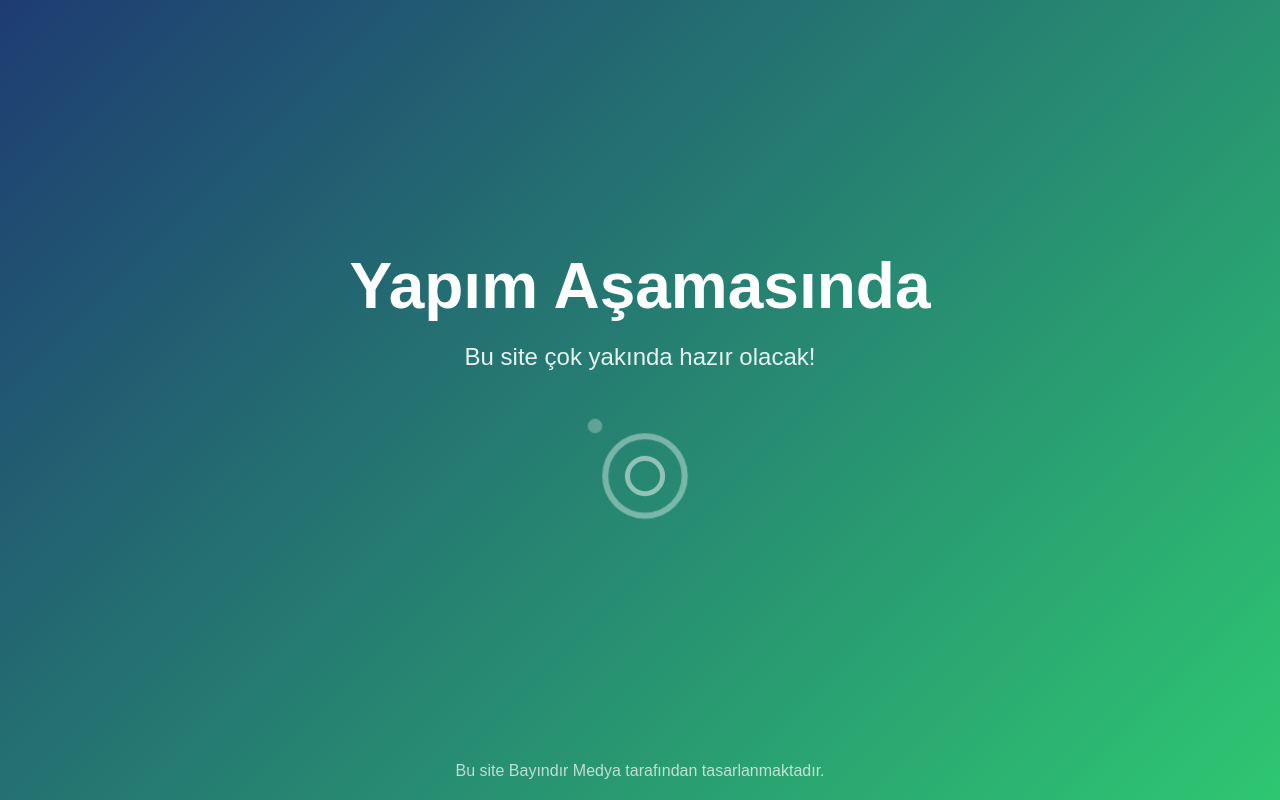
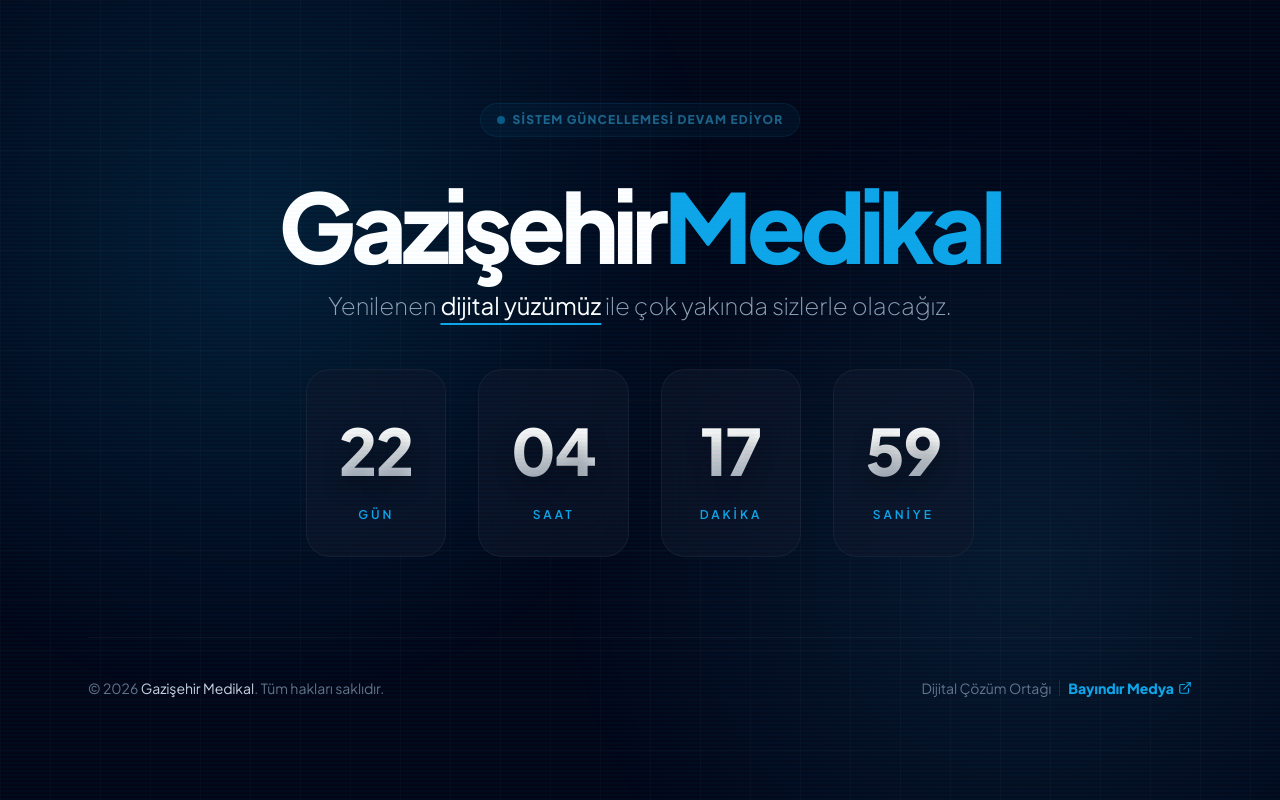
Before and after one commit to Metebay/y-kleniyor, a plain HTML site: page index.html in a window 1280 px wide. Drawn offline with nearby package versions, Linux system fonts and the light colour scheme.

Commit message:
Update title and enhance countdown page layout

```diff
--- a/index.html
+++ b/index.html
@@ -3,91 +3,198 @@
 <head>
     <meta charset="UTF-8">
     <meta name="viewport" content="width=device-width, initial-scale=1.0">
-    <title>Yapım Aşamasında</title>
+    <title>Gazişehir Medikal | Yakında</title>
+    <script src="https://cdn.tailwindcss.com"></script>
+    <link href="https://fonts.googleapis.com/css2?family=Plus+Jakarta+Sans:wght@200;400;600;800&display=swap" rel="stylesheet">
     <style>
+        :root {
+            --brand-blue: #0ea5e9;
+            --brand-dark: #020617;
+        }
+
         body {
+            font-family: 'Plus Jakarta Sans', sans-serif;
+            background-color: var(--brand-dark);
+            color: #f8fafc;
             margin: 0;
-            padding: 0;
-            font-family: 'Poppins', Arial, sans-serif;
-            background: linear-gradient(135deg, #1e3c72, #2ec771);
-            color: #fff;
+            overflow: hidden;
             display: flex;
-            flex-direction: column;
             align-items: center;
             justify-content: center;
-            height: 100vh;
-            overflow: hidden;
-            text-align: center;
+            min-height: 100vh;
         }
 
-        h1 {
-            font-size: 4rem;
-            margin: 0;
+        /* Modern Mesh Arka Plan */
+        .bg-pattern {
+            position: fixed;
+            inset: 0;
+            background-image:
+                radial-gradient(circle at 20% 30%, rgba(14, 165, 233, 0.15) 0%, transparent 40%),
+                radial-gradient(circle at 80% 70%, rgba(56, 189, 248, 0.1) 0%, transparent 40%);
+            z-index: -1;
         }
 
-        .description {
-            font-size: 1.5rem;
-            margin: 20px 0;
-            color: rgba(255, 255, 255, 0.9);
+        .grid-overlay {
+            position: fixed;
+            inset: 0;
+            background-image: linear-gradient(rgba(255,255,255,0.02) 1px, transparent 1px),
+                              linear-gradient(90deg, rgba(255,255,255,0.02) 1px, transparent 1px);
+            background-size: 50px 50px;
+            z-index: -1;
         }
 
-        .animation-wrapper {
+        /* Geri Sayım Kutuları */
+        .stat-card {
+            background: rgba(15, 23, 42, 0.6);
+            border: 1px solid rgba(255, 255, 255, 0.05);
+            backdrop-filter: blur(20px);
+            border-radius: 1.5rem;
+            padding: 2rem;
+            min-width: 140px;
+            transition: all 0.3s ease;
             position: relative;
-            width: 100px;
-            height: 100px;
-            margin: 30px 0;
+            overflow: hidden;
         }
 
-        .circle {
+        .stat-card::before {
+            content: '';
             position: absolute;
-            border: 5px solid rgba(255, 255, 255, 0.5);
-            border-radius: 50%;
-            animation: pulse 1.5s infinite;
+            top: 0;
+            left: 0;
+            width: 100%;
+            height: 2px;
+            background: linear-gradient(90deg, transparent, var(--brand-blue), transparent);
+            transform: translateX(-100%);
+            transition: 0.5s;
         }
 
-        .circle:nth-child(2) {
-            width: 60px;
-            height: 60px;
-            top: 20px;
-            left: 20px;
-            animation-delay: 0.3s;
+        .stat-card:hover::before {
+            transform: translateX(100%);
         }
 
-        .circle:nth-child(3) {
-            width: 30px;
-            height: 30px;
-            top: 35px;
-            left: 35px;
-            animation-delay: 0.6s;
+        .number-glow {
+            font-size: 4rem;
+            font-weight: 800;
+            letter-spacing: -0.02em;
+            background: linear-gradient(to bottom, #fff 40%, #94a3b8);
+            -webkit-background-clip: text;
+            -webkit-text-fill-color: transparent;
+            text-shadow: 0 10px 20px rgba(0,0,0,0.3);
         }
 
-        footer {
-            font-size: 1rem;
-            color: rgba(255, 255, 255, 0.7);
-            position: absolute;
-            bottom: 20px;
+        .label-tech {
+            font-size: 0.75rem;
+            font-weight: 600;
+            text-transform: uppercase;
+            letter-spacing: 0.25em;
+            color: var(--brand-blue);
+            margin-top: 0.5rem;
         }
 
-        @keyframes pulse {
-            0%, 100% {
-                transform: scale(1);
-                opacity: 1;
-            }
-            50% {
-                transform: scale(1.5);
-                opacity: 0.5;
-            }
+        /* Animasyonlu Tarama Çizgisi */
+        .scan-line {
+            position: fixed;
+            top: 0;
+            left: 0;
+            width: 100%;
+            height: 100%;
+            background: linear-gradient(to bottom, transparent 50%, rgba(14, 165, 233, 0.03) 50%);
+            background-size: 100% 4px;
+            pointer-events: none;
+            z-index: 20;
+        }
+
+        @media (max-width: 768px) {
+            .stat-card { min-width: 100px; padding: 1.25rem; }
+            .number-glow { font-size: 2.5rem; }
+            .label-tech { font-size: 0.6rem; }
         }
     </style>
 </head>
 <body>
-    <h1>Yapım Aşamasında</h1>
-    <p class="description">Bu site çok yakında hazır olacak!</p>
-    <div class="animation-wrapper">
-        <div class="circle"></div>
-        <div class="circle"></div>
-        <div class="circle"></div>
+    <div class="bg-pattern"></div>
+    <div class="grid-overlay"></div>
+    <div class="scan-line"></div>
+
+    <div class="relative z-10 w-full max-w-6xl px-6 py-12 flex flex-col items-center text-center">
+        <!-- Badge -->
+        <div class="inline-flex items-center gap-2 px-4 py-2 rounded-full bg-sky-500/10 border border-sky-500/20 text-sky-400 text-xs font-bold uppercase tracking-widest mb-10 animate-pulse">
+            <span class="w-2 h-2 rounded-full bg-sky-500"></span>
+            Sistem Güncellemesi Devam Ediyor
+        </div>
+
+        <!-- Logo / Title -->
+        <div class="mb-12">
+            <h1 class="text-6xl md:text-8xl font-extrabold tracking-tighter mb-4 text-white">
+                Gazişehir<span class="text-sky-500">Medikal</span>
+            </h1>
+            <p class="text-slate-400 text-lg md:text-2xl max-w-2xl mx-auto font-light leading-relaxed">
+                Yenilenen <span class="text-white font-normal underline decoration-sky-500 underline-offset-8">dijital yüzümüz</span> ile çok yakında sizlerle olacağız.
+            </p>
+        </div>
+
+        <!-- Countdown -->
+        <div class="flex flex-wrap justify-center gap-4 md:gap-8 mb-20">
+            <div class="stat-card">
+                <div id="days" class="number-glow">00</div>
+                <div class="label-tech">Gün</div>
+            </div>
+            <div class="stat-card">
+                <div id="hours" class="number-glow">00</div>
+                <div class="label-tech">Saat</div>
+            </div>
+            <div class="stat-card">
+                <div id="minutes" class="number-glow">00</div>
+                <div class="label-tech">Dakika</div>
+            </div>
+            <div class="stat-card">
+                <div id="seconds" class="number-glow">00</div>
+                <div class="label-tech">Saniye</div>
+            </div>
+        </div>
+
+        <!-- Footer -->
+        <footer class="w-full pt-10 border-t border-white/5 flex flex-col md:flex-row justify-between items-center gap-6 text-sm text-slate-500">
+            <div>
+                &copy; 2026 <span class="text-slate-300">Gazişehir Medikal</span>. Tüm hakları saklıdır.
+            </div>
+            <div class="flex items-center gap-2">
+                <span>Dijital Çözüm Ortağı</span>
+                <div class="h-4 w-px bg-slate-800"></div>
+                <a href="https://bayindirdijital.com.tr" target="_blank" class="text-sky-500 font-bold hover:text-sky-400 transition-all flex items-center gap-1">
+                    Bayındır Medya
+                    <svg xmlns="http://www.w3.org/2000/svg" width="14" height="14" viewBox="0 0 24 24" fill="none" stroke="currentColor" stroke-width="2" stroke-linecap="round" stroke-linejoin="round"><path d="M18 13v6a2 2 0 0 1-2 2H5a2 2 0 0 1-2-2V8a2 2 0 0 1 2-2h6"/><polyline points="15 3 21 3 21 9"/><line x1="10" y1="14" x2="21" y2="3"/></svg>
+                </a>
+            </div>
+        </footer>
     </div>
-    <footer>Bu site Bayındır Medya tarafından tasarlanmaktadır.</footer>
+
+    <script>
+        // Hedef: 20 Mart 2026
+        const countdownDate = new Date("March 20, 2026 00:00:00").getTime();
+
+        const updateTimer = () => {
+            const now = new Date().getTime();
+            const diff = countdownDate - now;
+
+            if (diff < 0) {
+                document.getElementById("days").innerText = "00";
+                return;
+            }
+
+            const d = Math.floor(diff / (1000 * 60 * 60 * 24));
+            const h = Math.floor((diff % (1000 * 60 * 60 * 24)) / (1000 * 60 * 60));
+            const m = Math.floor((diff % (1000 * 60 * 60)) / (1000 * 60));
+            const s = Math.floor((diff % (1000 * 60)) / 1000);
+
+            document.getElementById("days").innerText = d.toString().padStart(2, '0');
+            document.getElementById("hours").innerText = h.toString().padStart(2, '0');
+            document.getElementById("minutes").innerText = m.toString().padStart(2, '0');
+            document.getElementById("seconds").innerText = s.toString().padStart(2, '0');
+        };
+
+        setInterval(updateTimer, 1000);
+        updateTimer();
+    </script>
 </body>
 </html>
```
